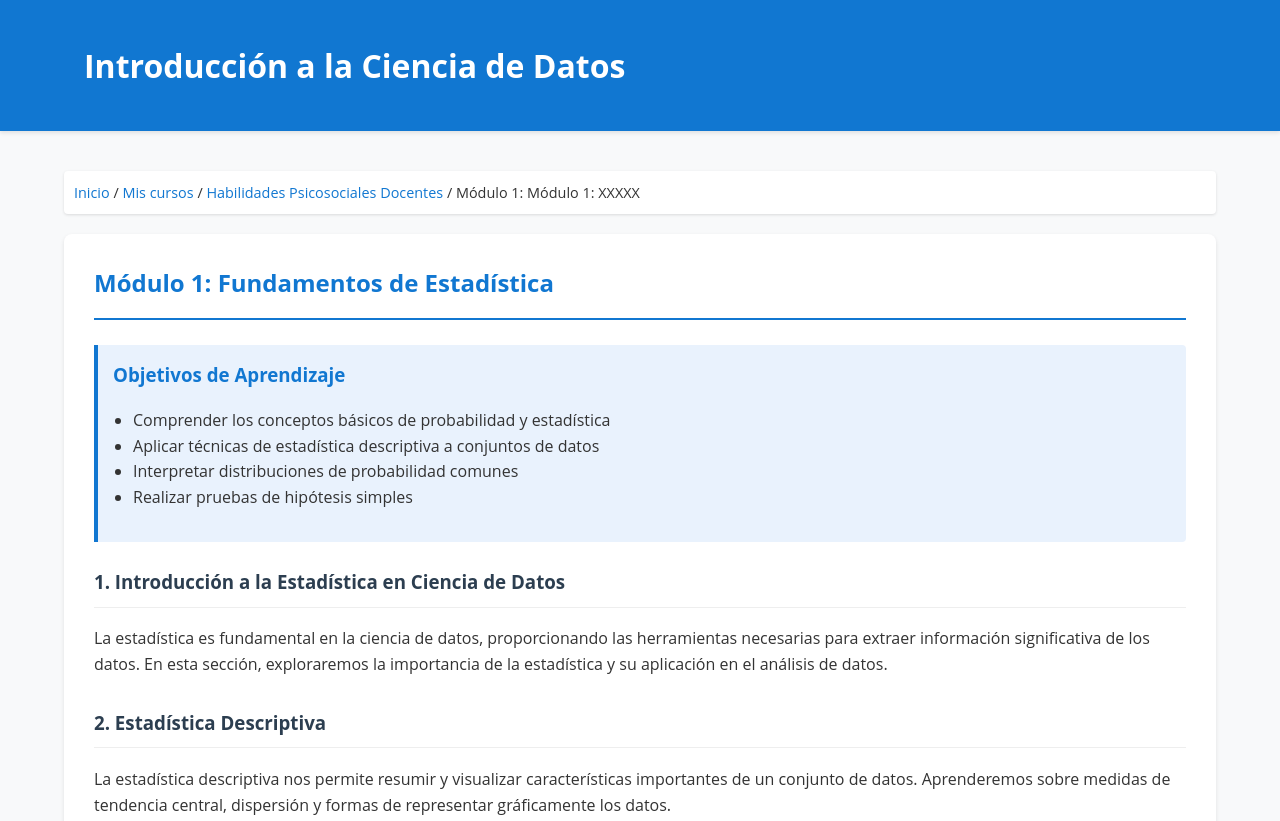
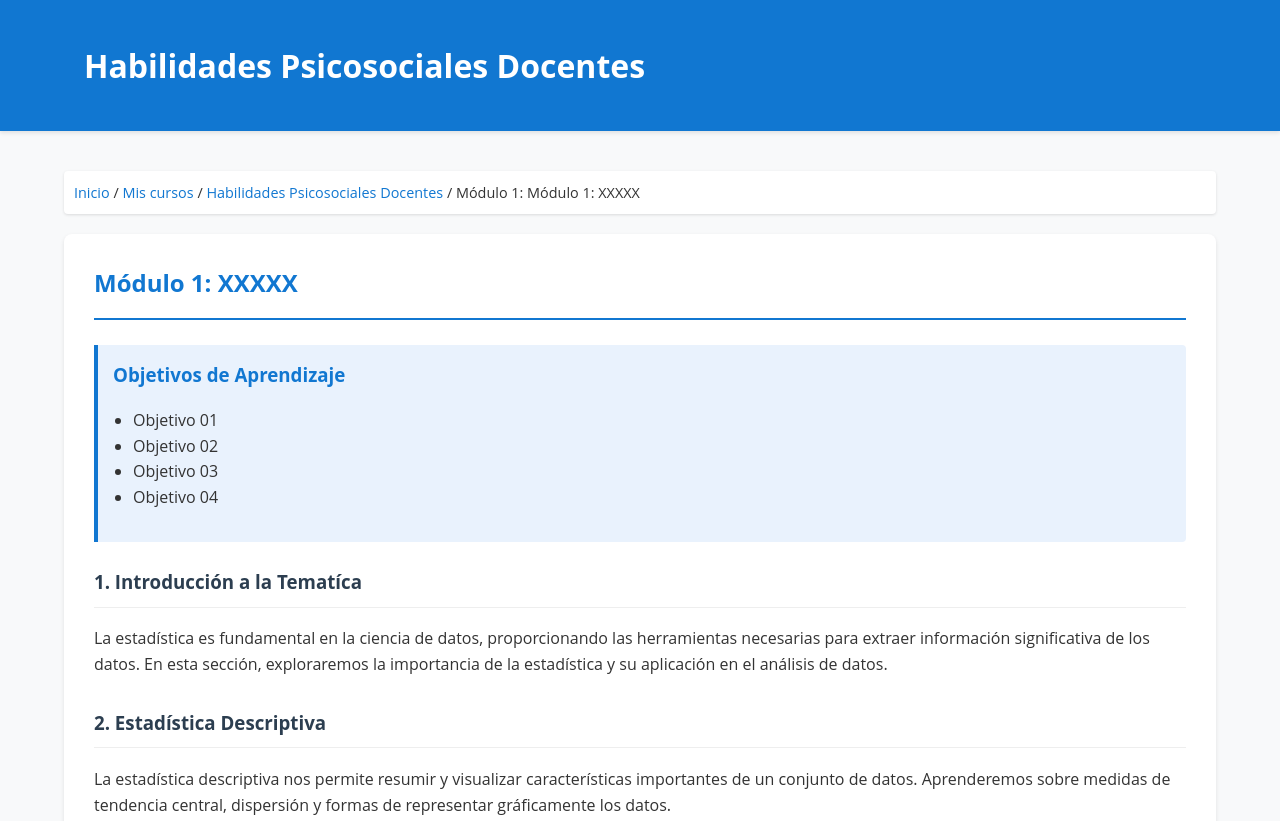
Before and after one commit to jcondet/MockUp_Taller03, a plain HTML site: page Mockupn/INDEX/modulo01.html in a window 1280 px wide. Shown: the top 821 px of the page. Drawn offline with Linux system fonts and the light colour scheme.

Commit message:
Update modulo01.html

```diff
--- a/Mockupn/INDEX/modulo01.html
+++ b/Mockupn/INDEX/modulo01.html
@@ -121,32 +121,32 @@
 <body>
     <header>
         <div class="container">
-            <h1>Introducción a la Ciencia de Datos</h1>
+            <h1>Habilidades Psicosociales Docentes</h1>
         </div>
     </header>
 
     <div class="container">
         <div class="breadcrumb">
-            <a href="index.html">Inicio</a> / <a href="index.html">Mis cursos</a> / <a href="index.html">Habilidades Psicosociales Docentes</a> / Módulo 1: Módulo 1: XXXXX
+            <a href="https://jcondet.github.io/MockUp_Taller03/#">Inicio</a> / <a href="https://jcondet.github.io/MockUp_Taller03/#">Mis cursos</a> / <a href="https://jcondet.github.io/MockUp_Taller03/#">Habilidades Psicosociales Docentes</a> / Módulo 1: Módulo 1: XXXXX
         </div>
 
         <div class="module-content">
             <div class="module-header">
-                <h2>Módulo 1: Fundamentos de Estadística</h2>
+                <h2>Módulo 1: XXXXX</h2>
             </div>
 
             <div class="learning-objectives">
                 <h3>Objetivos de Aprendizaje</h3>
                 <ul>
-                    <li>Comprender los conceptos básicos de probabilidad y estadística</li>
-                    <li>Aplicar técnicas de estadística descriptiva a conjuntos de datos</li>
-                    <li>Interpretar distribuciones de probabilidad comunes</li>
-                    <li>Realizar pruebas de hipótesis simples</li>
+                    <li>Objetivo 01</li>
+                    <li>Objetivo 02</li>
+                    <li>Objetivo 03</li>
+                    <li>Objetivo 04</li>
                 </ul>
             </div>
 
             <div class="topic">
-                <h3>1. Introducción a la Estadística en Ciencia de Datos</h3>
+                <h3>1. Introducción a la Tematíca</h3>
                 <p>La estadística es fundamental en la ciencia de datos, proporcionando las herramientas necesarias para extraer información significativa de los datos. En esta sección, exploraremos la importancia de la estadística y su aplicación en el análisis de datos.</p>
             </div>
 
```
